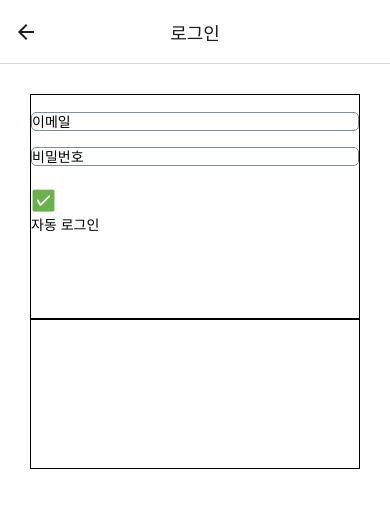
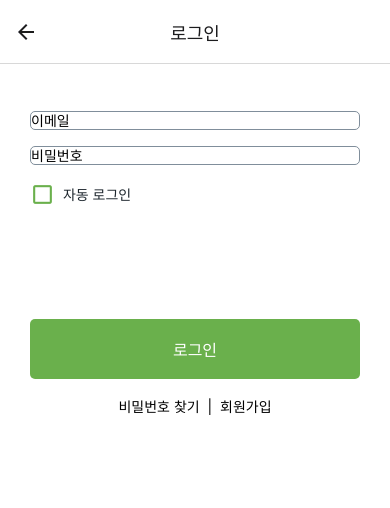
Before and after one commit to CapstonDesign2023-OneStep/OneStep, a React Native app in the folder client/: screen /Login in a window 390 px wide. Shown: the top 508 px of the page. Built offline with nearby package versions, Linux system fonts and the light colour scheme.

Commit message:
add login page

```diff
--- a/client/src/login/find_pw.js
+++ b/client/src/login/find_pw.js
@@ -0,0 +1,19 @@
+import React, { Component } from 'react';
+import { View,Text,ScrollView } from 'react-native';
+
+import { template } from "../styles/template/page";
+
+class FindPW extends Component {
+    constructor(props) {
+        super(props);
+    }
+
+    render() {
+        return (
+            <View style={template.total_container}>
+
+       </View>
+        );
+    }
+}
+export default FindPW;
--- a/client/src/login/login.js
+++ b/client/src/login/login.js
@@ -5,8 +5,8 @@ import { template } from "../styles/template/page";
 import { styles } from '../styles/screens/login/login';
 import { TextInput } from 'react-native-gesture-handler';
 
-import IconCheck from 'react-native-vector-icons/AntDesign';
-import { GREEN_COLOR } from '../utils/color';
+import IconCheck from 'react-native-vector-icons/MaterialIcons';
+import { BLACK_COLOR, Dark_Gary, GREEN_COLOR } from '../utils/color';
 class Login extends Component {
     constructor(props) {
         super(props);
@@ -16,7 +16,12 @@ class Login extends Component {
             autoLoginChecked:false,
         }
     }
-
+    autoLoginRadioButtonChecked=()=>{
+        this.setState({autoLoginChecked:!this.state.autoLoginChecked})
+    }
+    goMemberRegisterScreen=()=>{
+        this.props.navigation.navigate('MemberRegister');
+    }
     render() {
         return (
             <View style={template.total_container}>
@@ -25,21 +30,30 @@ class Login extends Component {
                         <TextInput style={template.textInput}
                             placeholder="이메일"
                             onChangeText={(value) => this.setState({ id: value })}
-
                         />
                         <TextInput style={template.textInput}
                             placeholder="비밀번호"
-                            onChangeText={(value) => this.setState({ id: value })}
+                            onChangeText={(value) => this.setState({ passwd: value })}
 
                         />
+                        <TouchableOpacity activeOpacity={0.8} style={{flexDirection:'row',alignItems:'center'}} onPress={this.autoLoginRadioButtonChecked}>
+                            <IconCheck name={this.state.autoLoginChecked ? "check-box" : "check-box-outline-blank"} size={25} color={GREEN_COLOR}/>
+                            <Text style={{color:BLACK_COLOR}}>  자동 로그인</Text>
+                        </TouchableOpacity>
+                    </View>
+                    <View style={styles.buttonView}>
+                        <TouchableOpacity activeOpacity={0.8} style={template.button}>
+                            <Text style={template.buttonText}>로그인</Text>
+                        </TouchableOpacity>
+
                         <View style={{flexDirection:'row'}}>
-                            <TouchableOpacity>
-                            <IconCheck name={this.state.autoLoginChecked ? "checksquareo" : "checksquare"} size={25} color={GREEN_COLOR} style={{ paddingTop: 5 }} />
-                            <Text>자동 로그인</Text>
+                            <TouchableOpacity onPress={this.goFindPWScreen}>
+                                <Text>비밀번호 찾기  |  </Text>
+                            </TouchableOpacity>
+                            <TouchableOpacity onPress={this.goMemberRegisterScreen}>
+                                <Text>회원가입</Text>
                             </TouchableOpacity>
                         </View>
-                    </View>
-                    <View style={styles.buttonView}>
 
                     </View>
                 </View>
--- a/client/src/menu/stack_menu.js
+++ b/client/src/menu/stack_menu.js
@@ -5,6 +5,7 @@ import { createNativeStackNavigator } from "@react-navigation/native-stack";
 import OnBoarding from "../login/onboarding";
 import MemberRegister from "../login/member_register";
 import Login from "../login/login";
+import FindPW from "../login/find_pw";
 const NativeStack = createNativeStackNavigator();
 class Stack extends Component{
 
@@ -18,10 +19,15 @@ class Stack extends Component{
 
                 <NativeStack.Screen name="OnBoarding" component={OnBoarding}
                 options={{ headerShown: false }} />
+
                 <NativeStack.Screen name="MemberRegister" component={MemberRegister}
                 options={{ title:'회원가입' }} />
+
                  <NativeStack.Screen name="Login" component={Login}
                 options={{ title:'로그인' }} />
+
+                <NativeStack.Screen name="FindPW" component={FindPW}
+                options={{ title:'비밀번호 찾기' }} />
             </NativeStack.Navigator>
         );
     }
--- a/client/src/styles/screens/login/login.js
+++ b/client/src/styles/screens/login/login.js
@@ -4,11 +4,10 @@ export const styles = StyleSheet.create({
 
     textInputView:{
         height:'30%',
-        borderWidth:1,
         paddingTop:'5%',
     },
     buttonView:{
         height:'20%',
-        borderWidth:1,
+        alignItems:'center',
     }
 });
--- a/client/src/styles/template/page.js
+++ b/client/src/styles/template/page.js
@@ -1,5 +1,5 @@
 import { StyleSheet,Dimensions} from 'react-native';
-import { Light_Gray ,Dark_Gary} from '../../utils/color';
+import { Light_Gray ,Dark_Gary, GREEN_COLOR} from '../../utils/color';
 const ScreenHeight=Dimensions.get('window').height;
 const ScreenWidth=Dimensions.get('window').width;
 export const template = StyleSheet.create({
@@ -20,5 +20,17 @@ export const template = StyleSheet.create({
         borderRadius:5,
         marginBottom:'5%'
     },
-
+    button:{
+        backgroundColor:GREEN_COLOR,
+        width:'100%',
+        height:ScreenHeight/14,
+        borderRadius:5,
+        marginBottom:'5%',
+        alignItems:'center',
+        justifyContent:'center'
+    },
+    buttonText:{
+        color:'white',
+        fontSize:16,
+    },
 });
```
Also changed, not shown: 1 other file (tests, documents, lock files or other folders).
